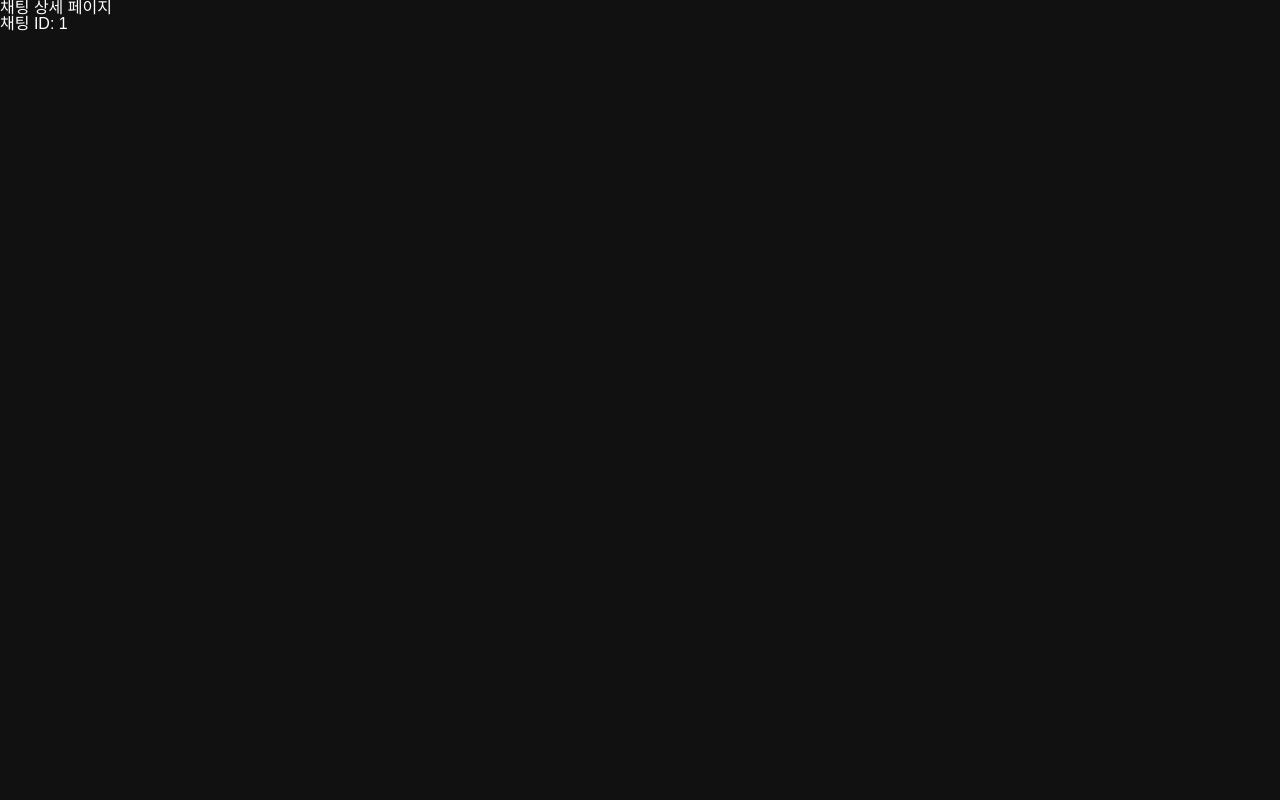
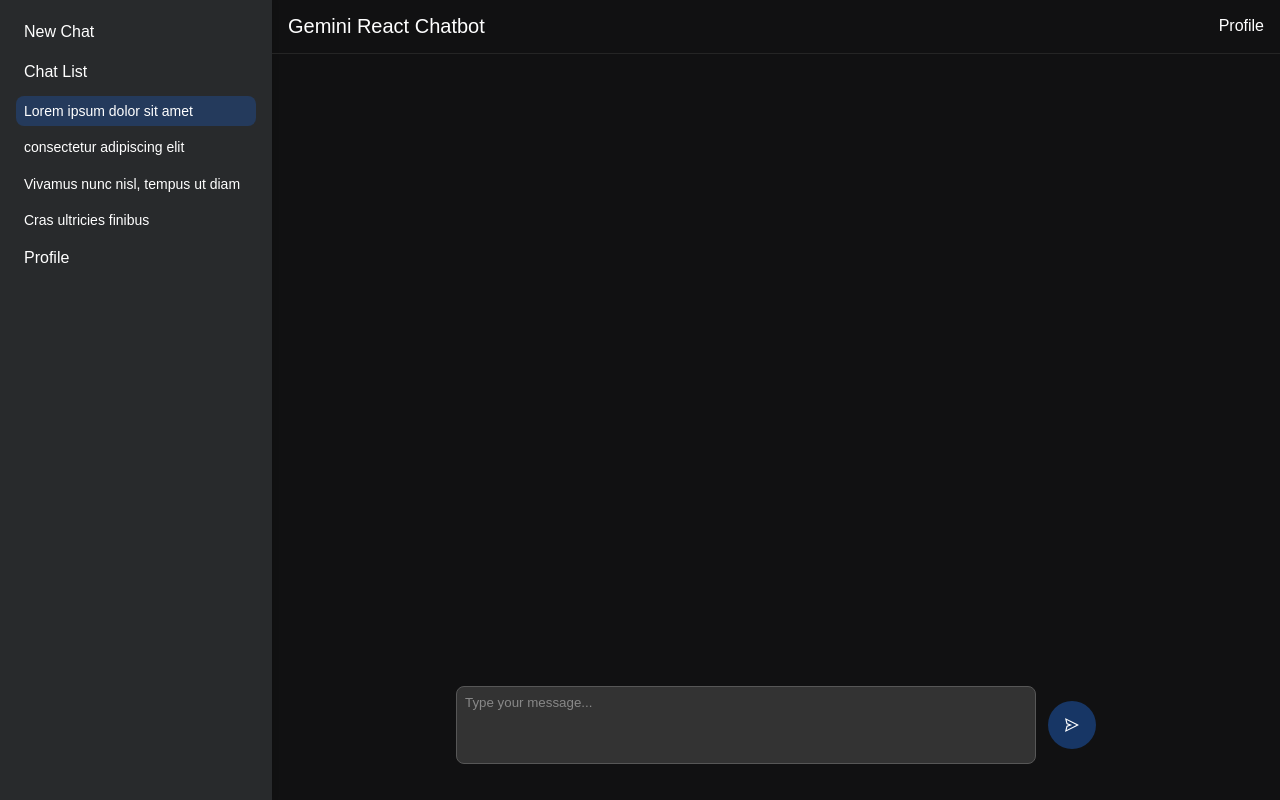
Before and after one commit to hayeon9826/react-gemini, a React app: page /chats/1 in a window 1280 px wide. Built offline with nearby package versions, Linux system fonts and the light colour scheme.

Commit message:
feat: 5-5. 채팅 입력 로직 작업 - zustand를 활용한 전역 상태관리

```diff
--- a/package.json
+++ b/package.json
@@ -19,7 +19,8 @@
     "react": "^19.0.0",
     "react-dom": "^19.0.0",
     "react-icons": "^5.5.0",
-    "react-router-dom": "^7.4.0"
+    "react-router-dom": "^7.4.0",
+    "zustand": "^5.0.3"
   },
   "devDependencies": {
     "@babel/core": "^7.26.10",
--- a/src/App.tsx
+++ b/src/App.tsx
@@ -4,6 +4,7 @@
 import ChatDetailPage from "./pages/ChatDetailPage";
 import MyPage from "./pages/MyPage";
 import SignInPage from "./pages/SignInPage";
+import "./global.css";
 
 const App: React.FC = () => {
   return (
--- a/src/components/ChatInput/ChatInput.tsx
+++ b/src/components/ChatInput/ChatInput.tsx
@@ -1,20 +1,33 @@
+"use client";
+
 import React, { useState } from "react";
 import * as styles from "./ChatInput.module.css";
 import { AiOutlineSend } from "react-icons/ai";
+import { useChatStore, Message } from "../../store/chatStore";
 
 const ChatInput: React.FC = () => {
-  const [message, setMessage] = useState("");
+  const [input, setInput] = useState("");
+  const addMessage = useChatStore((state) => state.addMessage);
 
   const handleSend = async () => {
-    if (!message.trim()) return; // 빈 메시지 방지
+    if (!input.trim()) return; // 빈 메시지 방지
 
-    console.log("Sending message:", message);
+    console.log("Sending message:", input);
+
+    // 사용자 메시지 생성 및 전역 상태에 추가
+    const userMessage: Message = {
+      id: Date.now(),
+      role: "user",
+      text: input,
+    };
+    addMessage(userMessage);
 
     try {
       const response = await fetch("/api/chat", {
         method: "POST",
         headers: { "Content-Type": "application/json" },
-        body: JSON.stringify({ prompt: message }),
+        // 프론트엔드에서 API가 기대하는 형식에 맞게 전달하거나, 단순히 prompt로 보내는 방식
+        body: JSON.stringify({ prompt: input }),
       });
 
       if (!response.ok) {
@@ -24,11 +37,23 @@
       const data = await response.json();
       console.log("Chat API Response:", data);
 
-      // TODO: 추후에는 여기서 Recoil이나 전역 상태에 응답 저장, 화면 표시 등을 할 수 있음
+      // 서버 응답(어시스턴트 메시지) 생성 및 전역 상태에 추가
+      const assistantMessage: Message = {
+        id: Date.now() + 1,
+        role: "assistant",
+        text: data.response,
+      };
+      addMessage(assistantMessage);
     } catch (error) {
       console.error("Error sending message:", error);
+      const errorMsg: Message = {
+        id: Date.now() + 1,
+        role: "assistant",
+        text: "문제가 생겼습니다. 다시 시도해주세요",
+      };
+      addMessage(errorMsg);
     } finally {
-      setMessage("");
+      setInput("");
     }
   };
 
@@ -37,8 +62,8 @@
       <textarea
         className={styles.chatInput}
         placeholder="Type your message..."
-        value={message}
-        onChange={(e) => setMessage(e.target.value)}
+        value={input}
+        onChange={(e) => setInput(e.target.value)}
       />
       <button className={styles.sendButton} onClick={handleSend}>
         <AiOutlineSend className={styles.sendIcon} />
--- a/src/components/ChatList/ChatList.module.css
+++ b/src/components/ChatList/ChatList.module.css
@@ -1,5 +1,6 @@
 .chatList {
   padding: 1rem;
+  padding-bottom: 120px;
   overflow-y: auto;
   height: calc(100vh - 120px); /* 헤더와 채팅 입력창 높이 고려 */
   max-width: 80vw;
--- a/src/components/ChatList/ChatList.tsx
+++ b/src/components/ChatList/ChatList.tsx
@@ -1,25 +1,18 @@
 import React from "react";
 import * as styles from "./ChatList.module.css";
-
-interface Message {
-  id: number;
-  text: string;
-  sent: boolean;
-}
-
-const fakeMessages: Message[] = [
-  { id: 1, text: "Hello! How can I help you today?", sent: false },
-  { id: 2, text: "I'm looking for information on Gemini API.", sent: true },
-  { id: 3, text: "Sure, here are some details...", sent: false },
-];
+import { useChatStore } from "../../store/chatStore";
 
 const ChatList: React.FC = () => {
+  const messages = useChatStore((state) => state.messages);
+
   return (
     <div className={styles.chatList}>
-      {fakeMessages.map((message) => (
+      {messages.map((message) => (
         <div
           key={message.id}
-          className={`${styles.chatMessage} ${message.sent ? styles.sent : ""}`}
+          className={`${styles.chatMessage} ${
+            message.role === "user" ? styles.sent : ""
+          }`}
         >
           {message.text}
         </div>
--- a/src/pages/ChatDetailPage.tsx
+++ b/src/pages/ChatDetailPage.tsx
@@ -1,15 +1,29 @@
 import React from "react";
 import { useParams } from "react-router-dom";
+import ChatList from "../components/ChatList/ChatList";
+import Header from "../components/Header/Header";
+import ChatInput from "../components/ChatInput/ChatInput";
+import Sidebar from "../components/Sidebar/Sidebar";
 
 const ChatDetailPage: React.FC = () => {
   const { id } = useParams<{ id: string }>();
-
-  console.log(id, "<<???");
+  console.log("current id: ", id);
 
   return (
-    <div>
-      <h1>채팅 상세 페이지</h1>
-      <p>채팅 ID: {id}</p>
+    <div style={{ display: "flex", height: "100vh" }}>
+      <Sidebar />
+      <div
+        style={{
+          flex: 1,
+          display: "flex",
+          flexDirection: "column",
+          position: "relative",
+        }}
+      >
+        <Header />
+        <ChatList />
+        <ChatInput />
+      </div>
     </div>
   );
 };
--- a/src/pages/MainPage.tsx
+++ b/src/pages/MainPage.tsx
@@ -1,9 +1,7 @@
 import React from "react";
 import Sidebar from "../components/Sidebar/Sidebar";
 import Header from "../components/Header/Header";
-import ChatList from "../components/ChatList/ChatList";
 import ChatInput from "../components/ChatInput/ChatInput";
-import "../global.css";
 import Main from "../components/Main/Main";
 
 const MainPage: React.FC = () => {
--- /dev/null
+++ b/src/store/chatStore.ts
@@ -0,0 +1,20 @@
+import { create } from "zustand";
+
+export interface Message {
+  id: number;
+  role: "user" | "assistant";
+  text: string;
+}
+
+interface ChatState {
+  messages: Message[];
+  addMessage: (message: Message) => void;
+  setMessages: (messages: Message[]) => void;
+}
+
+export const useChatStore = create<ChatState>((set) => ({
+  messages: [],
+  addMessage: (message: Message) =>
+    set((state) => ({ messages: [...state.messages, message] })),
+  setMessages: (messages: Message[]) => set({ messages }),
+}));
```
Also changed, not shown: 1 other file (tests, documents, lock files or other folders).
